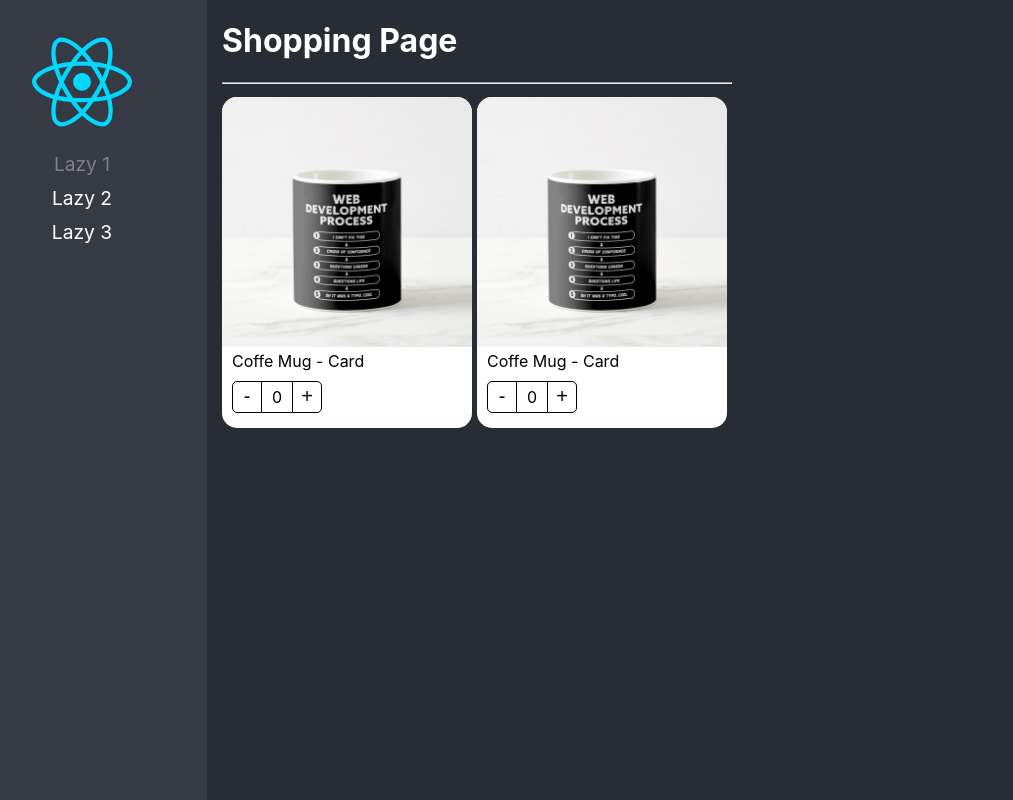
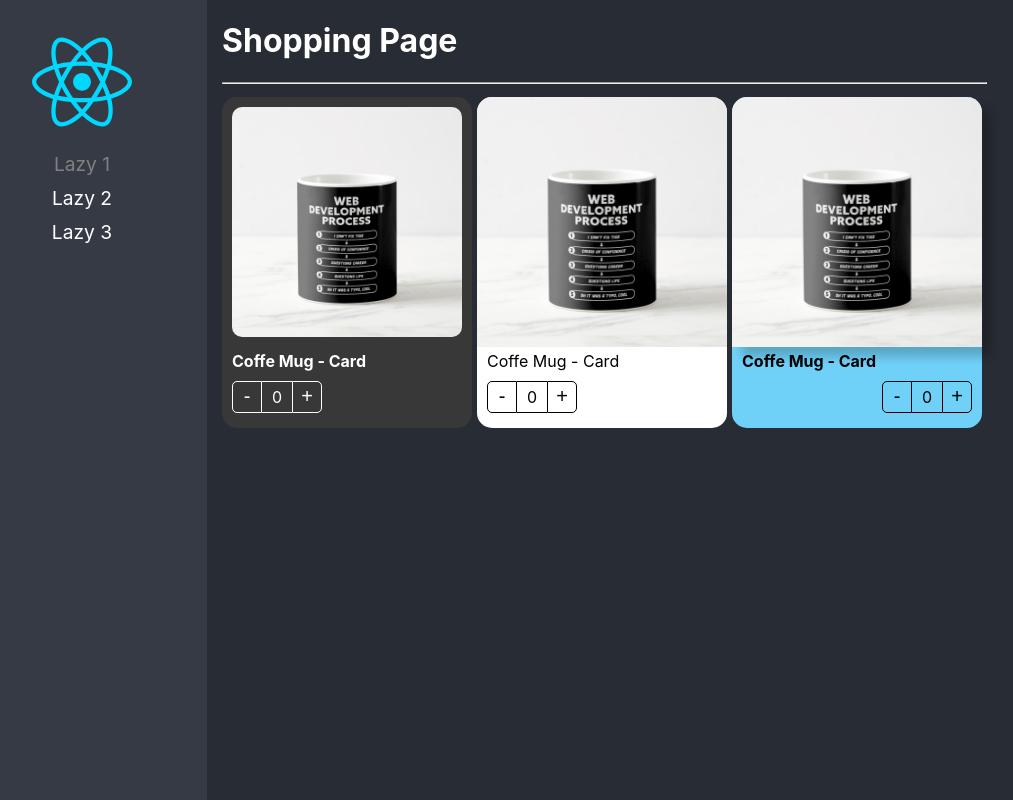
Before and after one commit to willjean29/react-advance, a React (Vite) app: page /shopping in a window 1280 px wide. Shown: the whole page, without its empty margins (43-1056 px from the left). Built offline with nearby package versions, Linux system fonts and the light colour scheme.

Commit message:
feat: add extensible styles

```diff
--- a/src/component-patterns/components/ProductButtons.tsx
+++ b/src/component-patterns/components/ProductButtons.tsx
@@ -1,11 +1,16 @@
-import { useContext } from "react";
+import { CSSProperties, useContext } from "react";
 import { ProductContext } from "./ProductCard";
 import styles from "../styles/styles.module.css";
 
-export const ProductButtons = () => {
+export interface ProductButtonsProps {
+  className?: string;
+  style?: CSSProperties;
+}
+
+export const ProductButtons = ({ className = "", style }: ProductButtonsProps) => {
   const { counter, increseBy } = useContext(ProductContext);
   return (
-    <div className={styles.buttonsContainer}>
+    <div className={`${styles.buttonsContainer} ${className}`} style={style}>
       <button className={styles.buttonMinus} onClick={() => increseBy(-1)}>
         -
       </button>
--- a/src/component-patterns/components/ProductCard.tsx
+++ b/src/component-patterns/components/ProductCard.tsx
@@ -1,12 +1,19 @@
 import styles from "../styles/styles.module.css";
 import { useProduct } from "../hooks/useProduct";
-import { createContext } from "react";
-import { ProductContextProps, ProductProps } from "../interfaces/interfaces";
+import { CSSProperties, ReactElement, createContext } from "react";
+import { Product, ProductContextProps } from "../interfaces/interfaces";
+
+export interface ProductCardProps {
+  product: Product;
+  children?: ReactElement | ReactElement[];
+  className?: string;
+  style?: CSSProperties;
+}
 
 export const ProductContext = createContext({} as ProductContextProps);
 const { Provider } = ProductContext;
 
-export const ProductCard = ({ product, children }: ProductProps) => {
+export const ProductCard = ({ product, children, className = "", style }: ProductCardProps) => {
   const { counter, increseBy } = useProduct();
 
   return (
@@ -17,7 +24,9 @@
         increseBy,
       }}
     >
-      <div className={styles.productCard}>{children}</div>
+      <div className={`${styles.productCard} ${className}`} style={style}>
+        {children}
+      </div>
     </Provider>
   );
 };
--- a/src/component-patterns/components/ProductImage.tsx
+++ b/src/component-patterns/components/ProductImage.tsx
@@ -1,9 +1,15 @@
-import { useContext } from "react";
+import { CSSProperties, useContext } from "react";
 import styles from "../styles/styles.module.css";
 import ImageNotFound from "../assets/no-image.jpg";
 import { ProductContext } from "./ProductCard";
 
-export const ProductImage = ({ img = "" }) => {
+export interface ProductImageProps {
+  img?: string;
+  className?: string;
+  style?: CSSProperties;
+}
+
+export const ProductImage = ({ img = "", className = "", style }: ProductImageProps) => {
   const { product } = useContext(ProductContext);
   let image: string;
   if (img) {
@@ -11,5 +17,5 @@
   } else {
     image = product.img ? product.img : ImageNotFound;
   }
-  return <img className={styles.productImg} src={image} alt="Product" />;
+  return <img className={`${styles.productImg} ${className}`} src={image} alt="Product" style={style} />;
 };
--- a/src/component-patterns/components/ProductTitle.tsx
+++ b/src/component-patterns/components/ProductTitle.tsx
@@ -1,9 +1,18 @@
-import { useContext } from "react";
+import { CSSProperties, useContext } from "react";
 import { ProductContext } from "./ProductCard";
 import styles from "../styles/styles.module.css";
 
-export const ProductTitle = ({ title }: { title?: string }) => {
+export interface ProductTitleProps {
+  title?: string;
+  className?: string;
+  style?: CSSProperties;
+}
+export const ProductTitle = ({ title, className = "", style }: ProductTitleProps) => {
   const { product } = useContext(ProductContext);
   const titleProduct = title ? title : product.title;
-  return <span className={styles.productDescription}>{titleProduct}</span>;
+  return (
+    <span className={`${styles.productDescription} ${className}`} style={style}>
+      {titleProduct}
+    </span>
+  );
 };
--- a/src/component-patterns/pages/ShoppingPage.tsx
+++ b/src/component-patterns/pages/ShoppingPage.tsx
@@ -1,5 +1,5 @@
 import { ProductCard, ProductImage, ProductTitle, ProductButtons } from "../components";
-
+import "../styles/custom-style.css";
 const product = {
   id: "1",
   title: "Coffe Mug - Card",
@@ -18,10 +18,10 @@
           flexWrap: "wrap",
         }}
       >
-        <ProductCard product={product}>
-          <ProductImage />
-          <ProductTitle />
-          <ProductButtons />
+        <ProductCard className="bg-dark" product={product}>
+          <ProductImage className="custom-image" />
+          <ProductTitle className="text-white text-bold" />
+          <ProductButtons className="custom-buttons" />
         </ProductCard>
 
         <ProductCard product={product}>
@@ -29,6 +29,22 @@
           <ProductCard.Title />
           <ProductCard.Buttons />
         </ProductCard>
+
+        <ProductCard
+          product={product}
+          style={{
+            backgroundColor: "#70D1F8",
+          }}
+        >
+          <ProductImage style={{ boxShadow: "10px 10px 10px rgba(0,0,0,0.2)" }} />
+          <ProductTitle style={{ fontWeight: "bold" }} />
+          <ProductButtons
+            style={{
+              display: "flex",
+              justifyContent: "end",
+            }}
+          />
+        </ProductCard>
       </div>
     </div>
   );
--- /dev/null
+++ b/src/component-patterns/styles/custom-style.css
@@ -0,0 +1,22 @@
+.bg-dark {
+  background-color: rgb(56, 56, 56);
+}
+
+.text-white {
+  color: white;
+}
+
+.text-bold {
+  font-weight: bold;
+}
+
+.custom-image {
+  border-radius: 20px;
+  padding: 10px;
+  width: calc(100% - 20px);
+}
+
+.custom-buttons button, .custom-buttons div {
+  color: white;
+  border-color: white;
+}
```
Also changed, not shown: src/component-patterns/interfaces/interfaces.ts (+6 -10 lines).
